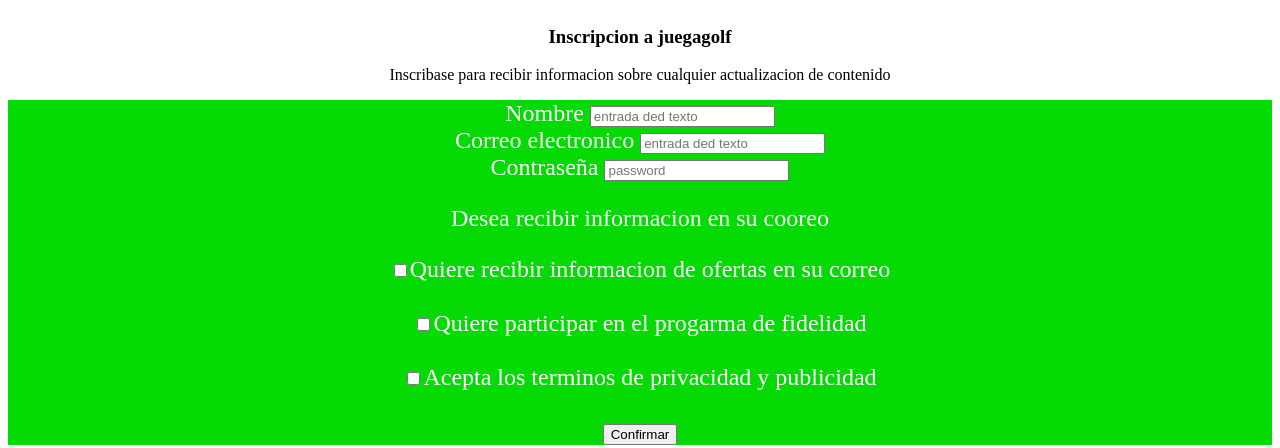
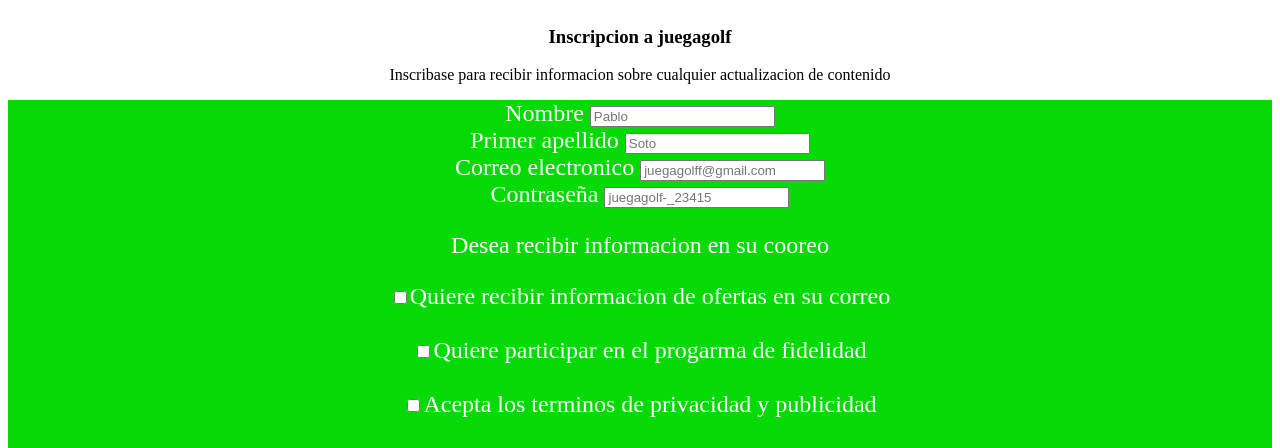
Before and after one commit to palolo25/pruebas-en-html, a plain HTML site: page JUEGAGOLFF.html in a window 1280 px wide. Shown: the part 347-795 px from the top of the page. Drawn offline with Linux system fonts and the light colour scheme.

Commit message:
correccion

```diff
--- a/JUEGAGOLFF.html
+++ b/JUEGAGOLFF.html
@@ -93,14 +93,16 @@
 <p>Inscribase para recibir informacion sobre cualquier actualizacion de contenido</p>
 <form id="for1">
 <label for="texto">Nombre</label>
-<input id="texto" type="text" placeholder="entrada ded texto" value="" required>
+<input id="texto" type="text" placeholder="Pablo" value="" required>
 <br>
-
+<label for="texto">Primer apellido</label>
+<input id="texto" type="text" placeholder="Soto" value="" required>
+<br>
 <label for="correo">Correo electronico</label>
-<input id="correo" type="email" placeholder="entrada ded texto" value="" required>
+<input id="correo" type="email" placeholder="juegagolff@gmail.com" value="" required>
 <br>
 <label for="contraseña">Contraseña</label>
-<input id="contraseña" type="password" placeholder="password" value="" required><br>
+<input id="contraseña" type="password" placeholder="juegagolf-_23415" value="" required><br>
 <p>Desea recibir informacion en su cooreo</p>
 <input type="checkbox" id="Si info" name="checkbox">Quiere recibir informacion de ofertas en su correo<label for="Si info"></label><br><br>
 <input type="checkbox" id="Si fidelidad" name="checkbox">Quiere participar en el progarma de fidelidad<label for="Si fidelidad"></label><br><br>
```
